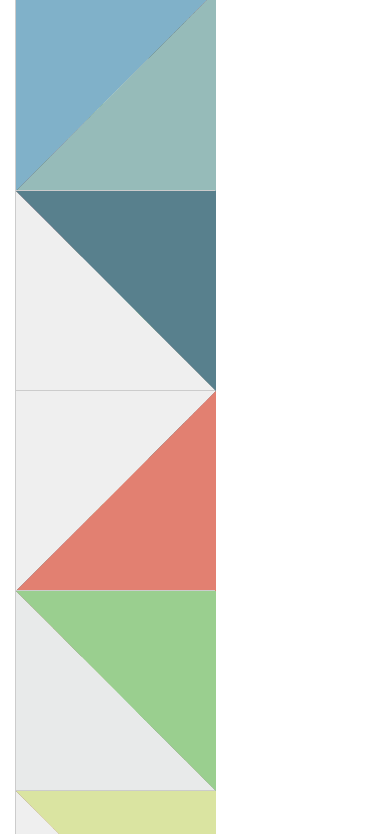
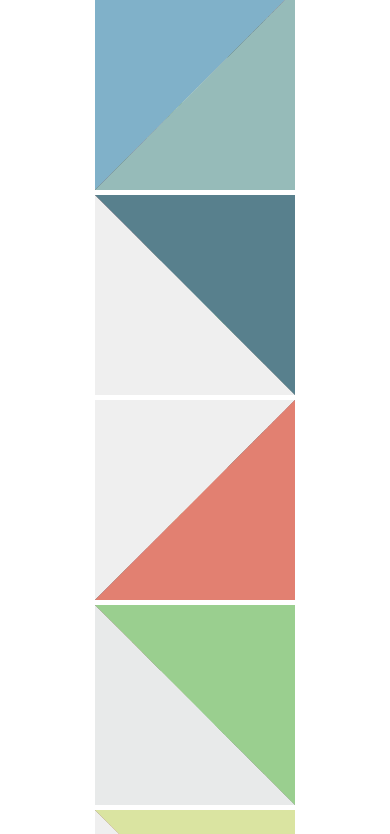
Before and after one commit to raviji/packageX, a website: page app/index.html in a window 390 px wide. Shown: the part 184-1018 px from the top of the page. Drawn offline with nearby package versions, Linux system fonts and the light colour scheme.

Commit message:
Don the UI changes

```diff
--- a/app/assets/css/styles.css
+++ b/app/assets/css/styles.css
@@ -247,3 +247,125 @@ canvas {
 .closeBtn:hover{
     opacity: 1;
 }
+
+
+
+/*
+===================== Media Queries ===================*/
+@media (max-width: 768px) {
+    .btn-bdr{
+        margin: 0 0 10px 0;
+    }
+}
+
+@media (max-width: 480px) {
+    .box li{
+        width: auto;
+        height: auto;
+        float: none;
+        border: none;
+        display: inline-block;
+    }
+}
+
+
+/* ----------- iPhone 5 and 5S ----------- */
+
+/* Portrait and Landscape */
+@media only screen
+  and (min-device-width: 320px)
+  and (max-device-width: 568px)
+  and (-webkit-min-device-pixel-ratio: 2) {
+    .box li{
+        width: auto;
+        height: auto;
+        float: none;
+        border: none;
+        display: inline-block;
+    }
+
+}
+
+/* Portrait */
+@media only screen
+  and (min-device-width: 320px)
+  and (max-device-width: 568px)
+  and (-webkit-min-device-pixel-ratio: 2)
+  and (orientation: portrait) {
+}
+
+/* Landscape */
+@media only screen
+  and (min-device-width: 320px)
+  and (max-device-width: 568px)
+  and (-webkit-min-device-pixel-ratio: 2)
+  and (orientation: landscape) {
+
+}
+
+/* ----------- iPhone 6 ----------- */
+
+/* Portrait and Landscape */
+@media only screen
+  and (min-device-width: 375px)
+  and (max-device-width: 667px)
+  and (-webkit-min-device-pixel-ratio: 2) {
+
+}
+
+/* Portrait */
+@media only screen
+  and (min-device-width: 375px)
+  and (max-device-width: 667px)
+  and (-webkit-min-device-pixel-ratio: 2)
+  and (orientation: portrait) {
+
+}
+
+/* Landscape */
+@media only screen
+  and (min-device-width: 375px)
+  and (max-device-width: 667px)
+  and (-webkit-min-device-pixel-ratio: 2)
+  and (orientation: landscape) {
+
+}
+
+
+
+
+/* ----------- iPad mini ----------- */
+
+/* Portrait and Landscape */
+@media only screen
+  and (min-device-width: 768px)
+  and (max-device-width: 1024px)
+  and (-webkit-min-device-pixel-ratio: 1) {
+
+
+}
+
+/* Portrait */
+@media only screen
+  and (min-device-width: 768px)
+  and (max-device-width: 1024px)
+  and (orientation: portrait)
+  and (-webkit-min-device-pixel-ratio: 1) {
+    .box li{
+        width: auto;
+        height: auto;
+        float: none;
+        border: none;
+        display: inline-block;
+    }
+
+}
+
+/* Landscape */
+@media only screen
+  and (min-device-width: 768px)
+  and (max-device-width: 1024px)
+  and (orientation: landscape)
+  and (-webkit-min-device-pixel-ratio: 1) {
+
+}
--- a/app/index.html
+++ b/app/index.html
@@ -31,7 +31,8 @@
             <h2>Let your packaging tell your story</h2>
 
         </div>
-
+        <div class="row">
+            <div class="col-md-12 text-center">
                 <section class="shape_section">
                     <ul class="box">
                         <li class="ne">
@@ -255,6 +256,8 @@
                         </li>
                     </ul>
                 </section>
+            </div>
+        </div>
         <div class="row">
             <div class="col-md-6 col-md-offset-3 text-center cb">
                 We offer a full range of innovative packaging solutions that help you create a voice in the marketplace, providing a canvas to tell your story in a way that is as unique and compelling as the product itself.
```
Lines whose indentation alone changed are shown as unchanged.
